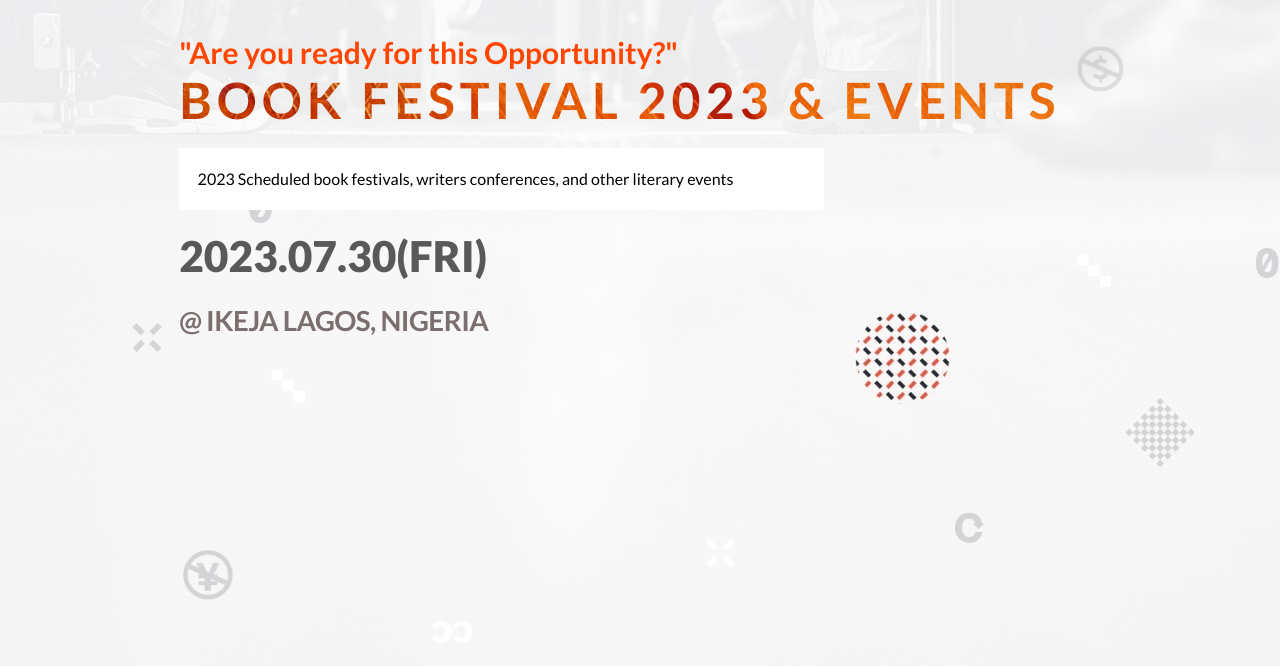
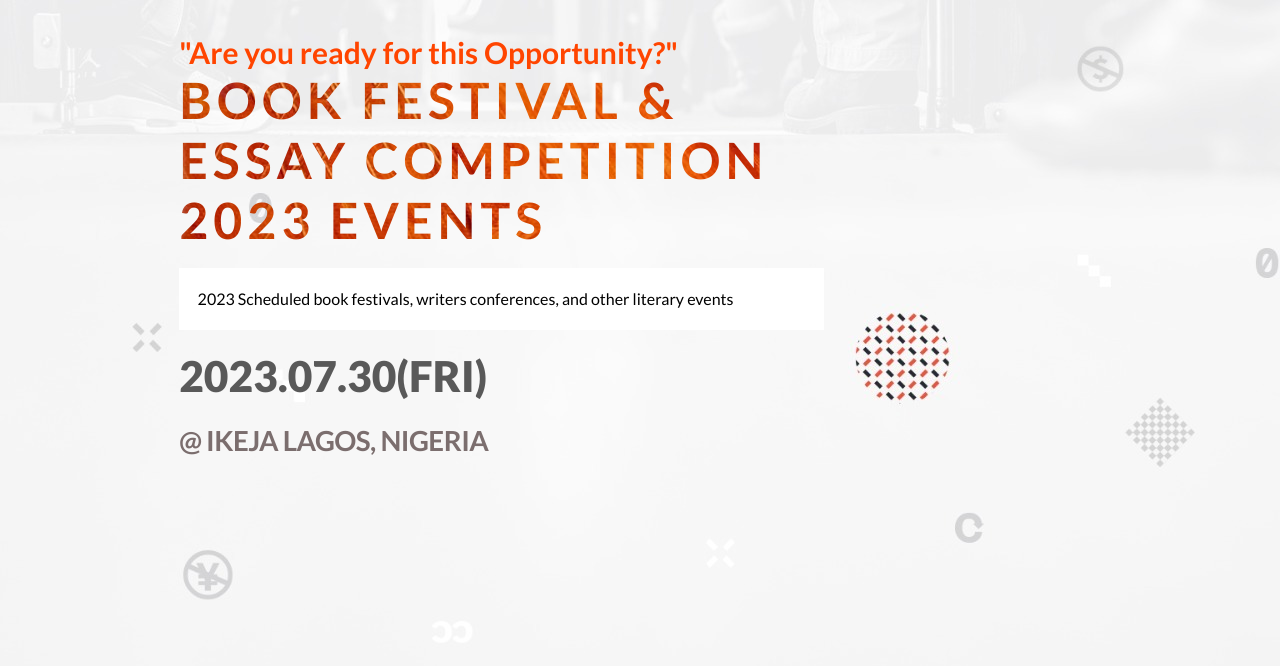
Before and after one commit to Adesina-Abiodun/Capstone-project, a website: page index.html in a window 1280 px wide. Shown: the part 134-800 px from the top of the page. Drawn offline with Linux system fonts and the light colour scheme.

Commit message:
Capstone project

```diff
--- a/index.html
+++ b/index.html
@@ -70,7 +70,13 @@
           <h1 class="intro-preheading">
             "Are you ready for this Opportunity?"
           </h1>
-          <h1 class="main-heading">BOOK FESTIVAL 2023 & EVENTS</h1>
+          <h1 class="main-heading">BOOK FESTIVAL &
+            <br>
+            ESSAY COMPETITION
+            <br>
+            2023
+
+            EVENTS</h1>
           <p class="intro">
             2023 Scheduled book festivals, writers conferences, and other
             literary events
```
Also changed, not shown: about.html (+3 -2 lines).
